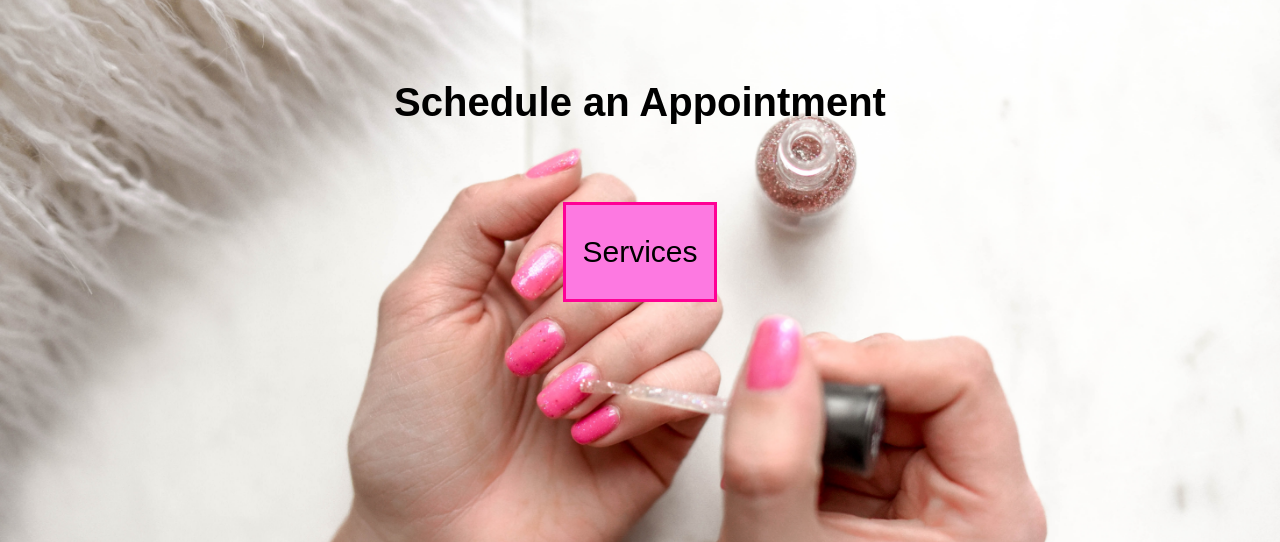
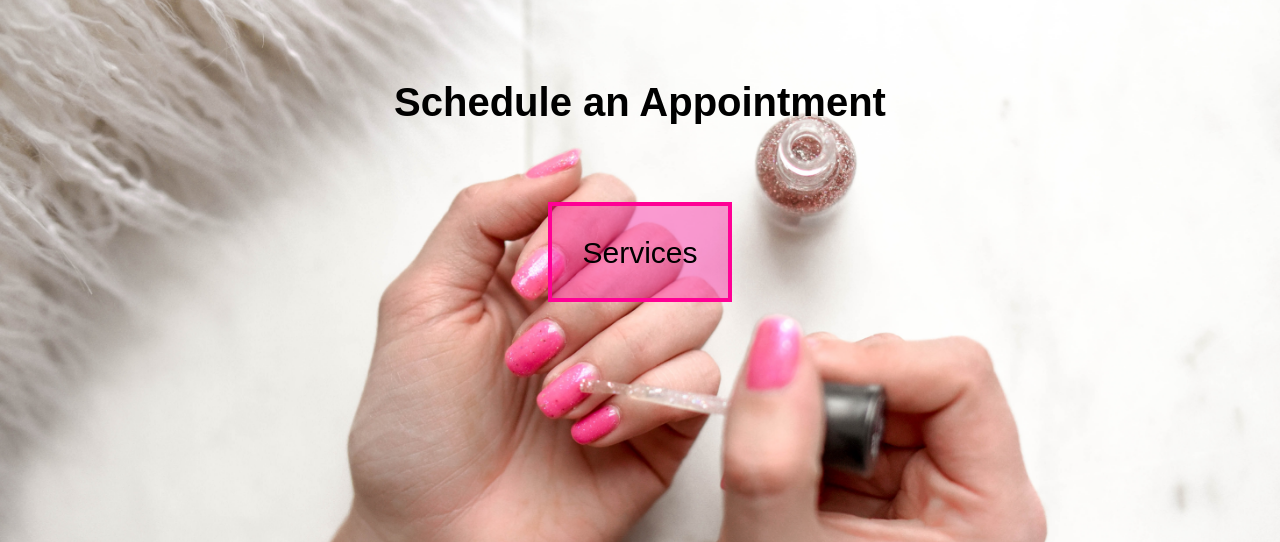
Before and after one commit to AntiCoderx2Club/PrintNPolish-191, a web app: file appointment.html in a window 1280 px wide. Shown: the part 52-594 px from the top of the page. Run offline with its HTML, style and script files only (its server is not run), Linux system fonts and the light colour scheme.

Commit message:
final css appt changes sprint 06

```diff
--- a/css/appointment.css
+++ b/css/appointment.css
@@ -1,15 +1,18 @@
 .dropbtn {
 
-    background-color: #fd79e1;
+  /*Original color you had: #f36ddd */
+  /*Switched to rgba to change color and opacity. The last number changes the opacity fyi.*/
+  background-color: rgba(245, 7, 146, 0.4);
   color: rgb(0, 0, 0);
-    padding: 16px;
+  padding: 30px;
   font-size: 30px;
   border: none;
   cursor: pointer;
   font-family: Arial;
   text-align: center;
+  transition: 0.4s;
   height: 100px;
-  border: 3px solid rgb(255, 0, 149);
+  border: 4px solid rgb(255, 0, 149);
 }
 
 .center{
@@ -32,7 +35,7 @@
 .dropdown-content {
   display:none;
   position: center;
-    background-color: #f9f9f9;
+  background-color: #db00b7;
   font-family: Arial;
   min-width: 160px;
   box-shadow: 0px 8px 16px 0px rgba(0,0,0,0.2);
```
Lines whose indentation alone changed are shown as unchanged.
